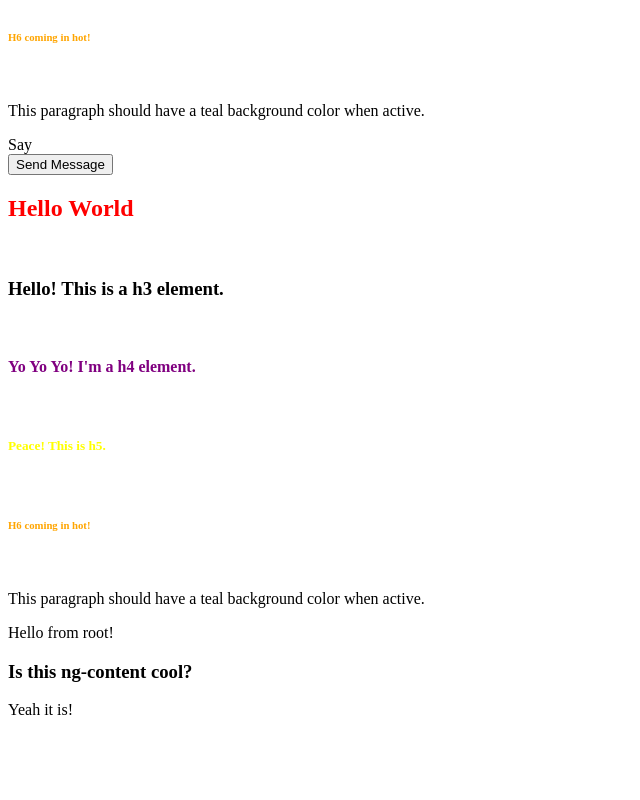
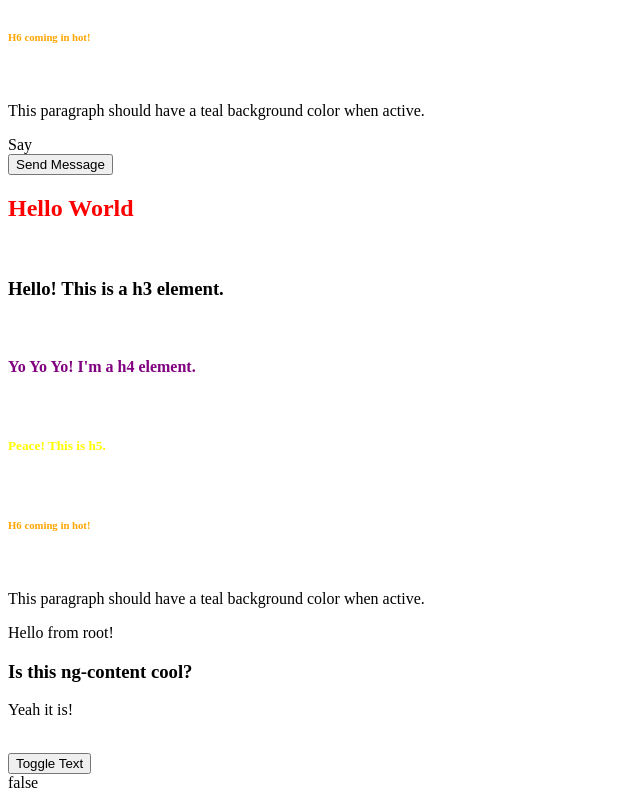
Before and after one commit to LBoalich/angular-video-series, an Angular app: page / in a window 1280 px wide. Shown: the part 504-1304 px from the top of the page, without its empty margins (0-640 px from the left). Before the commit the page ends 1239 px from the top, so only its background shows below. Built offline with nearby package versions, Linux system fonts and the light colour scheme.

Commit message:
Use template statement to toggle app property

```diff
--- a/src/app/app.component.html
+++ b/src/app/app.component.html
@@ -19,3 +19,8 @@ Result is : {{1+1}}
     <p answer>Yeah it is!</p>
 </app-child>
 </div>
+<br>
+
+<button (click)="toggleText($event)">Toggle Text</button>
+<br>
+{{showText}}
--- a/src/app/app.component.ts
+++ b/src/app/app.component.ts
@@ -8,6 +8,7 @@ import { Component, OnInit, OnDestroy } from '@angular/core';
 export class AppComponent implements OnInit, OnDestroy {
   title = 'Hello World!';
   intervalSub;
+  showText = false;
 
   ngOnInit() {
     this.intervalSub = setInterval(() => {
@@ -28,4 +29,9 @@ export class AppComponent implements OnInit, OnDestroy {
 
     return b;
   }
+
+  toggleText(event) : void {
+    this.showText = !this.showText;
+    console.log(event);
+  }
 }
```
